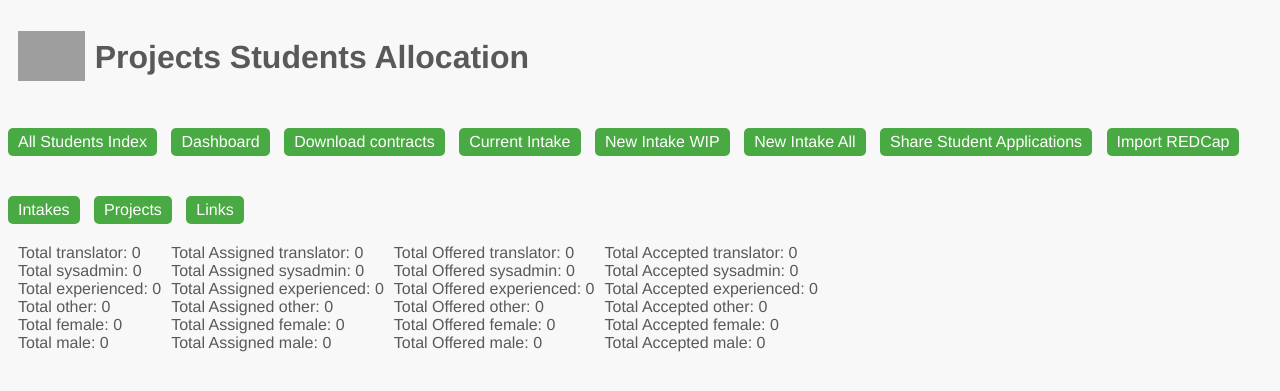
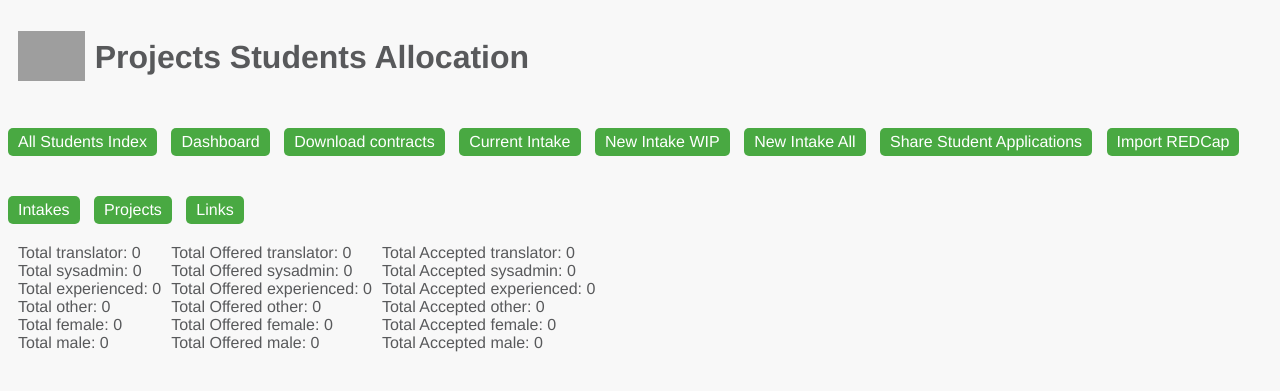
Before and after one commit to WEHI-RCPStudentInternship/student-intern-organiser, a Flask app: template templates/Assigned_projects.html in a window 1280 px wide. Shown: the top 391 px of the page. Run offline with Flask 3, Linux system fonts and the light colour scheme; the template is opened without the code that fills it, so the values that code supplies are empty; some libraries are stand-ins or nearby versions; grey boxes are pictures that could not be loaded.

Commit message:
migrating all streamlining

```diff
--- a/templates/Assigned_projects.html
+++ b/templates/Assigned_projects.html
@@ -224,45 +224,12 @@ function updateKanbanColumnCounts(targetClasses) {
         }).join('');
     });
 
-    // Create or update the total counts element
-    let totalDiv = document.querySelector('.kanban-total-counts');
-    if (!totalDiv) {
-        totalDiv = document.createElement('div');
-        totalDiv.className = 'kanban-total-counts';
-        totalDiv.style.marginTop = '10px';
-        totalDiv.style.fontSize = '16px'; // Larger font size for total
-        totalDiv.style.fontWeight = 'bold'; // Make it bold for emphasis
-        // Assuming there is a container for kanban columns
-        const kanbanContainer = document.querySelector('.kanban-container');
-        if (kanbanContainer) {
-            kanbanContainer.appendChild(totalDiv);
-        }
-    }
+    createOrUpdateDiv(
+        '.kanban-total-counts',
+        '',
+        totalCounts
+    );
 
-    // Update the content of the total counts element
-    totalDiv.innerHTML = targetClasses.map(cls => {
-        return `<div>Total ${cls}: ${totalCounts[cls]}</div>`;
-    }).join('');
-
-    // Create or update the total assigned counts element
-    let totalAssignedDiv = document.querySelector('.kanban-total-assigned-counts');
-    if (!totalAssignedDiv) {
-        totalAssignedDiv = document.createElement('div');
-        totalAssignedDiv.className = 'kanban-total-assigned-counts';
-        totalAssignedDiv.style.marginTop = '10px';
-        totalAssignedDiv.style.fontSize = '16px'; // Larger font size for total
-        totalAssignedDiv.style.fontWeight = 'bold'; // Make it bold for emphasis
-        // Assuming there is a container for kanban columns
-        const kanbanContainer = document.querySelector('.kanban-container');
-        if (kanbanContainer) {
-            kanbanContainer.appendChild(totalAssignedDiv);
-        }
-    }
-
-    // Update the content of the total assigned counts element
-    totalAssignedDiv.innerHTML = targetClasses.map(cls => {
-        return `<div>Total Assigned ${cls}: ${totalAssignedCounts[cls]}</div>`;
-    }).join('');
 
     createOrUpdateDiv(
         '.kanban-total-accepted-counts',
```
